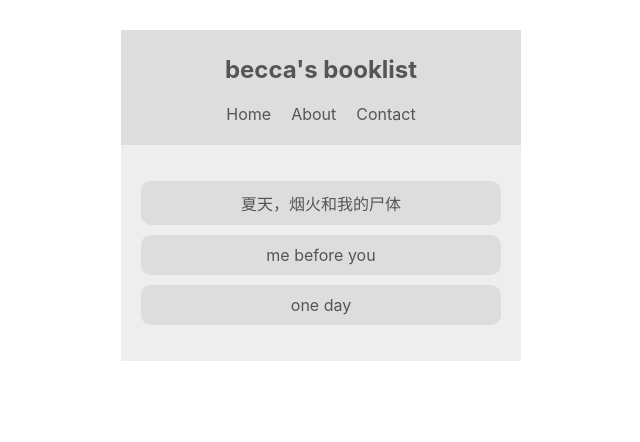
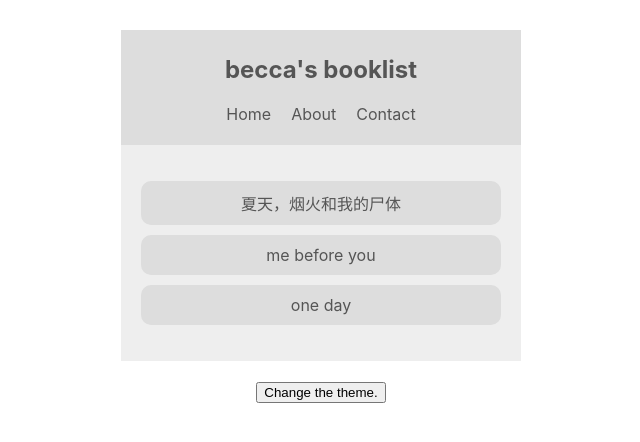
Before and after one commit to sincerity628/learn-react-context-and-hooks, a React (Create React App) app: page / in a window 1280 px wide. Shown: the top 442 px of the page, without its empty margins (319-959 px from the left). Built offline with nearby package versions, Linux system fonts and the light colour scheme.

Commit message:
added theme toggle.

```diff
--- a/src/App.js
+++ b/src/App.js
@@ -1,6 +1,7 @@
 import React from 'react';
 import Navbar from './components/Navbar';
 import BookList from './components/BookList';
+import ThemeToggle from './components/ThemeToggle';
 import ThemeContextProvider from './contexts/ThemeContext';
 
 const App = () => {
@@ -9,6 +10,7 @@ const App = () => {
       <ThemeContextProvider>
         <Navbar />
         <BookList />
+        <ThemeToggle />
       </ThemeContextProvider>
     </div>
   );
--- /dev/null
+++ b/src/components/ThemeToggle.js
@@ -0,0 +1,15 @@
+import React, { Component } from 'react';
+import { ThemeContext } from '../contexts/ThemeContext';
+
+class ThemeToggle extends Component {
+  static contextType = ThemeContext;
+
+  render() {
+    const { changeTheme } = this.context;
+    return (
+      <button onClick={changeTheme}>Change the theme.</button>
+    );
+  }
+}
+
+export default ThemeToggle;
--- a/src/contexts/ThemeContext.js
+++ b/src/contexts/ThemeContext.js
@@ -9,9 +9,14 @@ class ThemeContextProvider extends Component {
     light: { syntax: '#555', ui: '#ddd', bg: '#eee' },
     dark: { syntax: '#ddd', ui:'#333', bg: '#555'  }
   }
+
+  changeTheme = () => {
+    this.setState({ isLight: !this.state.isLight });
+  }
+
   render() {
     return (
-      <ThemeContext.Provider value={{ ...this.state }}>
+      <ThemeContext.Provider value={{ ...this.state, changeTheme:this.changeTheme }}>
         { this.props.children }
       </ThemeContext.Provider>
     );
```
